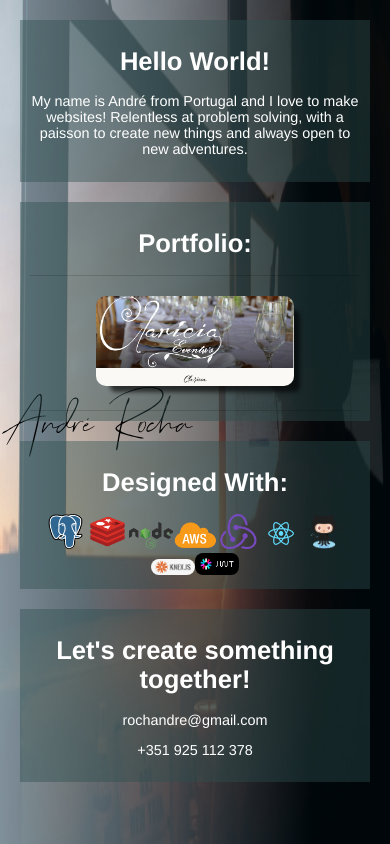
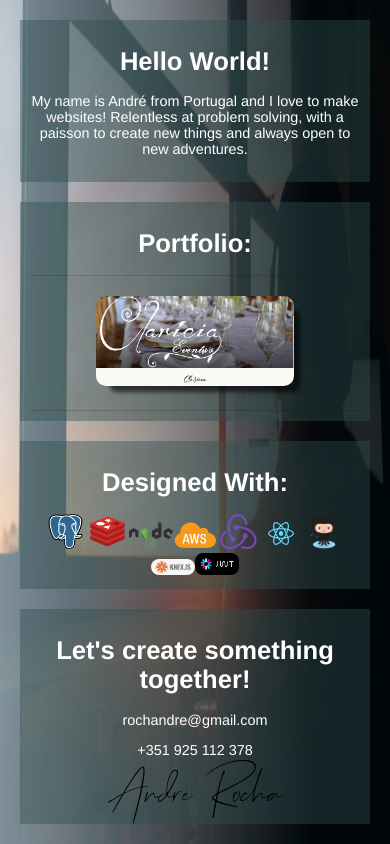
Before and after one commit to EngAndreRocha/andrerocha, a React (Create React App) app: page / in a window 390 px wide. Built offline with nearby package versions, Linux system fonts and the light colour scheme.

Commit message:
changed position of signiture when in mobile view

```diff
--- a/src/containers/Page.css
+++ b/src/containers/Page.css
@@ -200,4 +200,15 @@ body{
         margin-right: 0px;
     }
 
+    .signiture {
+        background-image: none;
+    }
+
+    .contacts{
+        background-image: url("../images/sign.svg");
+        background-size: 50%;
+        background-repeat: no-repeat;
+        background-position: bottom;
+        height: 195px;
+    }
 }
--- a/src/containers/PageAndreRocha.js
+++ b/src/containers/PageAndreRocha.js
@@ -78,7 +78,7 @@ const PageAndreRocha = ({props}) => {
                                     </a>
                                 </div>
                             </div>
-                        <div className="center">
+                        <div className="contacts">
                             <h1>Let's create something together!</h1>
                             <p className="email">rochandre@gmail.com</p>
                             <p className="cell">+351 925 112 378</p>
```
